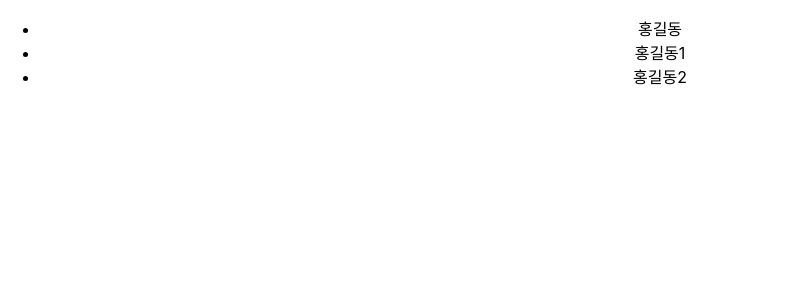
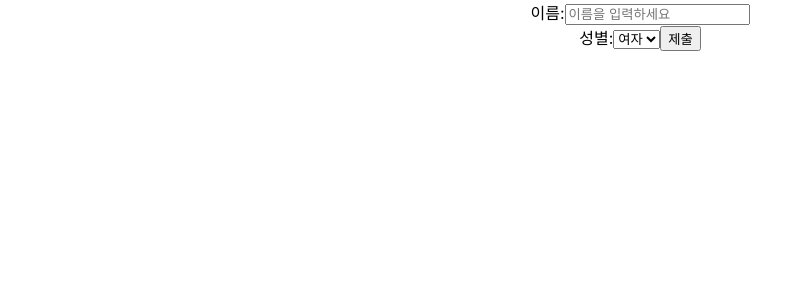
Before and after one commit to moonch030/react1-1, a React (Create React App) app in the folder my-app/: page / in a window 1280 px wide. Shown: the top 300 px of the page, without its empty margins (0-790 px from the left). Built offline with nearby package versions, Linux system fonts and the light colour scheme.

Commit message:
2024-05-29

```diff
--- a/my-app/src/App.js
+++ b/my-app/src/App.js
@@ -1,10 +1,10 @@
 import './App.css';
-import AttendanceBook from './ch09/AttendanceBook';
+import SignUp from './ch10/SignUp';
 
 function App() {
   return (
     <div className="App">
-      <AttendanceBook />
+      <SignUp />
     </div>
   );
 }
--- /dev/null
+++ b/my-app/src/ch10/SignUp.jsx
@@ -0,0 +1,35 @@
+import { useState } from "react";
+
+export default function SignUp(){
+    const [name, setName]=useState()
+    const [gender, setGender]=useState("여자")
+
+    const handleChangeName = (e) => {
+        setName(e.target.value)
+    }
+    const handleChangeGender = (e) => {
+        setGender(e.target.value)
+    }
+    const handleSubmit = (e) => {
+        alert(`이름: ${name}, 성별: ${gender}`)
+        e.preventDefault()
+    }
+
+    return(
+        <form onSubmit={handleSubmit}>
+            <label>
+                이름:
+                <input type="text" placeholder="이름을 입력하세요" value={name} onChange={handleChangeName}/>
+            </label>
+            <br/>
+            <label>
+                성별:
+                <select value={gender} onChange={handleChangeGender}>
+                    <option value="남자">남자</option>
+                    <option value="여자">여자</option>
+                </select>
+            </label>
+            <button type="submit">제출</button>
+        </form>
+    )
+}
```
Also changed, not shown: 1 other file (tests, documents, lock files or other folders).
